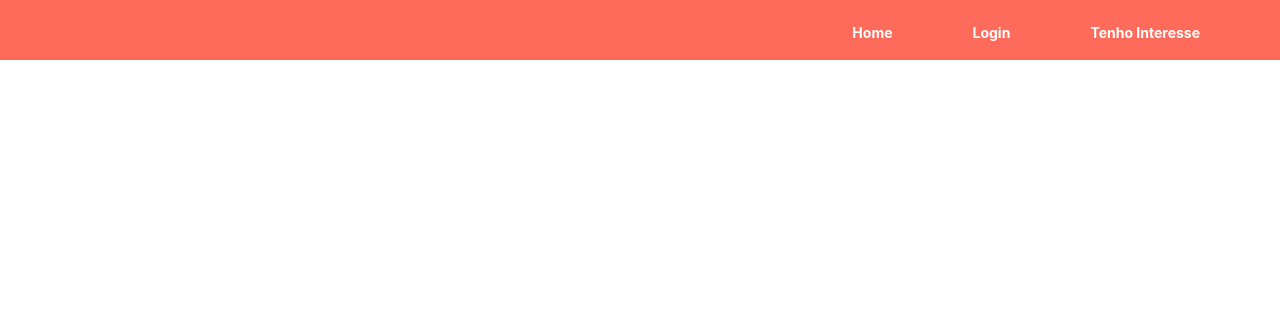
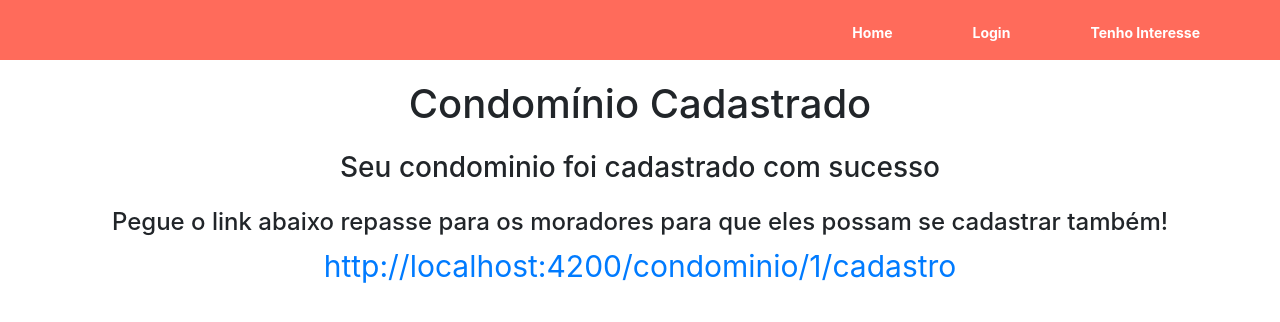
Before and after one commit to Viictorreiss/CondominioSolidario, an Angular app in the folder frontEnd_Angular/: page /condominio/1/link in a window 1280 px wide. Before the commit this address led to /. Shown: the top 322 px of the page. Built offline with nearby package versions, Linux system fonts and the light colour scheme.

Commit message:
feature(cadastro): create url with 'id condominio' parameter and redirect do link cadastro-user

```diff
--- a/frontEnd_Angular/src/app/app.module.ts
+++ b/frontEnd_Angular/src/app/app.module.ts
@@ -13,6 +13,7 @@ import {FormsModule} from "@angular/forms";
 import { LoginUserComponent } from './login-user/login-user.component';
 import { HomeComponent } from './home/home.component';
 import { CondominioRegistryComponent } from './condominio-registry/condominio-registry.component';
+import { LinkMoradoresComponent } from './link-moradores/link-moradores.component';
 
 
 @NgModule({
@@ -22,7 +23,8 @@ import { CondominioRegistryComponent } from './condominio-registry/condominio-re
     CadastroUserComponent,
     LoginUserComponent,
     HomeComponent,
-    CondominioRegistryComponent
+    CondominioRegistryComponent,
+    LinkMoradoresComponent
   ],
   imports: [
     BrowserModule,
--- a/frontEnd_Angular/src/app/cadastro-user/cadastro-user.component.ts
+++ b/frontEnd_Angular/src/app/cadastro-user/cadastro-user.component.ts
@@ -1,5 +1,6 @@
 import { HttpClient } from '@angular/common/http';
 import { Component, OnInit } from '@angular/core';
+import { ActivatedRoute } from '@angular/router';
 import { environment } from 'src/environments/environment';
 import { CrudService } from '../cadastro-condominio/crud.service';
 import { CadastroUsuario } from './cadastro-user';
@@ -11,14 +12,15 @@ import { CadastroUsuario } from './cadastro-user';
   styleUrls: ['./cadastro-user.component.css']
 })
 export class CadastroUserComponent extends CrudService<CadastroUsuario> implements OnInit {
-
+  idCondominio: number;
   model: any = {};
 
-  constructor(protected http: HttpClient) {
+  constructor(protected http: HttpClient, protected route: ActivatedRoute) {
     super(http, `${environment.backendBaseUri}/usuario`);
   }
 
   ngOnInit(): void {
+    this.idCondominio = Number(this.route.snapshot.paramMap.get('id'));
   }
 
   register() {
@@ -30,6 +32,6 @@ export class CadastroUserComponent extends CrudService<CadastroUsuario> implemen
 
   criarObjeto() : any {
 
-    return new CadastroUsuario(this.model.nome, this.model.bloco, this.model.apartamento, this.model.senha, this.model.telefone);
+    return new CadastroUsuario(this.model.nome, this.model.bloco, this.model.apartamento, this.model.senha, this.model.telefone, this.idCondominio);
   }
 }
--- a/frontEnd_Angular/src/app/cadastro-user/cadastro-user.ts
+++ b/frontEnd_Angular/src/app/cadastro-user/cadastro-user.ts
@@ -11,11 +11,12 @@ export class CadastroUsuario {
     Documento:string;
     Senha: string;
 
-    constructor(nome:string, bloco:string, apartamento:string, senha:string, telefone:number) {
+    constructor(nome:string, bloco:string, apartamento:string, senha:string, telefone:number, idCondominio: number) {
       this.Nome = nome;
       this.Bloco = bloco;
       this.Apartamento = apartamento;
       this.Senha = senha;
       this.Telefone = telefone;
+      this.IdCondominio = idCondominio;
     }
 }
--- a/frontEnd_Angular/src/app/condominio-registry/condominio-registry.component.ts
+++ b/frontEnd_Angular/src/app/condominio-registry/condominio-registry.component.ts
@@ -1,5 +1,6 @@
 import { HttpClient } from '@angular/common/http';
 import { Component, OnInit } from '@angular/core';
+import { Router } from '@angular/router';
 import { environment } from 'src/environments/environment';
 import { CrudService } from '../cadastro-condominio/crud.service';
 import { CondominioRegistry } from './condominio-registry';
@@ -15,7 +16,7 @@ export class CondominioRegistryComponent extends CrudService<CondominioRegistry>
   condominios: any[];
   model: any = {};
 
-  constructor(protected http: HttpClient) {
+  constructor(protected http: HttpClient, protected router: Router) {
     super(http, `${environment.backendBaseUri}/condominio`);
   }
 
@@ -25,12 +26,12 @@ export class CondominioRegistryComponent extends CrudService<CondominioRegistry>
   public register() {
     let user = this.criarObjeto();
     this.create(user).subscribe(data => {
-      console.log(data[0].insertId);
+      console.log('sucesso');
+      this.router.navigate([`/condominio/${data[0].insertId}/link`]);
     });
   }
 
   criarObjeto() : any {
-
     return new CondominioRegistry(this.model.nome, this.model.cep, this.model.uf, this.model.cidade, this.model.bairro, this.model.rua, this.model.numero);
   }
 }
--- /dev/null
+++ b/frontEnd_Angular/src/app/link-moradores/link-moradores.component.css
@@ -0,0 +1,14 @@
+section {
+    margin: 0 auto;
+    padding-top: 80px;
+    text-align: center;
+}
+h3 {
+    padding: 15px;
+}
+h2 {
+    padding: 5px;
+}
+a{
+    font-size: 30px;
+}
--- /dev/null
+++ b/frontEnd_Angular/src/app/link-moradores/link-moradores.component.html
@@ -0,0 +1,7 @@
+
+<section>
+    <h1>Condomínio Cadastrado</h1>
+    <h3> Seu condominio foi cadastrado com sucesso</h3>
+    <h4>Pegue o link abaixo repasse para os moradores para que eles possam se cadastrar também!</h4>
+    <p><a href="{{link}}">{{link}}</a></p>
+</section>
--- /dev/null
+++ b/frontEnd_Angular/src/app/link-moradores/link-moradores.component.ts
@@ -0,0 +1,21 @@
+import { Component, OnInit } from '@angular/core';
+import { ActivatedRoute, Router } from '@angular/router';
+import { environment } from 'src/environments/environment';
+
+@Component({
+  selector: 'app-link-moradores',
+  templateUrl: './link-moradores.component.html',
+  styleUrls: ['./link-moradores.component.css']
+})
+export class LinkMoradoresComponent implements OnInit {
+  public link: string;
+
+  constructor(protected route: ActivatedRoute) {
+
+  }
+
+  ngOnInit(): void {
+    let id = this.route.snapshot.paramMap.get('id');
+    this.link = `http://localhost:4200/condominio/${id}/cadastro`;
+  }
+}
```
Also changed, not shown: frontEnd_Angular/src/app/app.routing.ts (+6 -1 lines), 1 other file (tests, documents, lock files or other folders).
